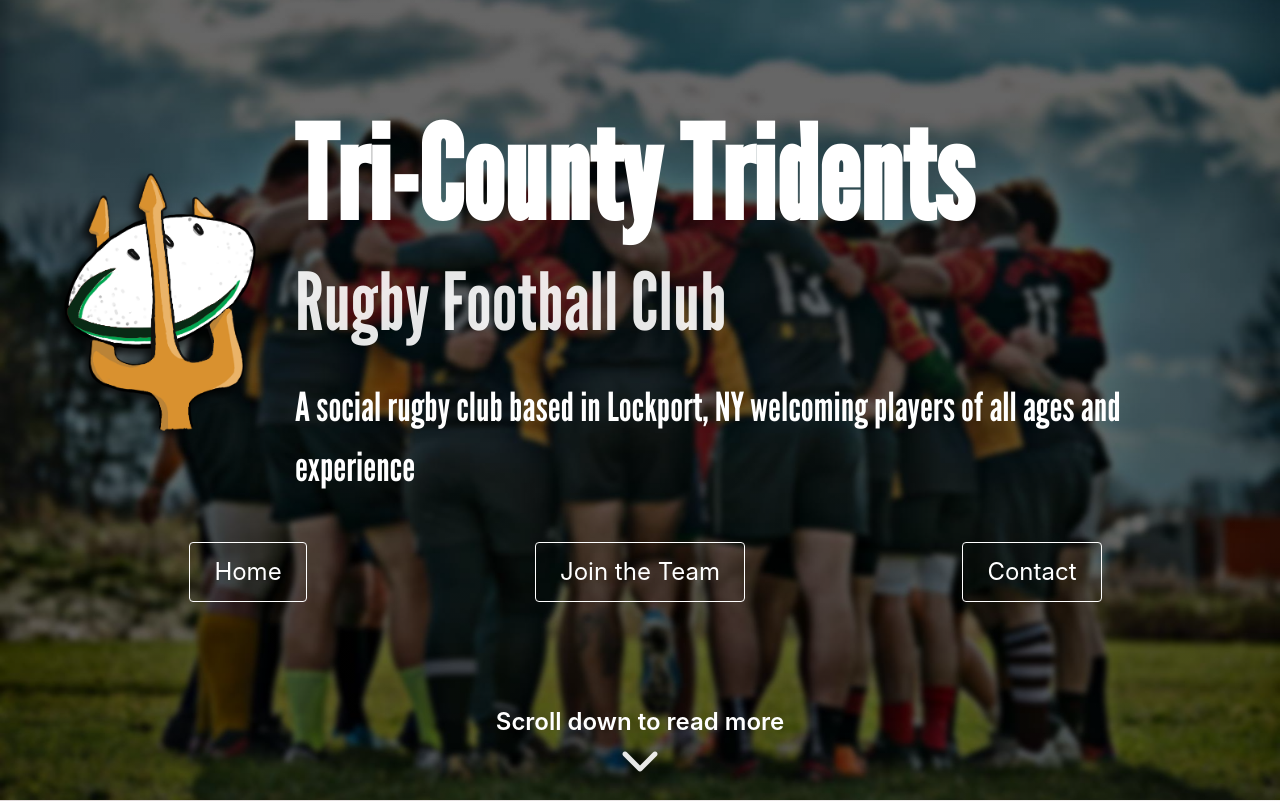
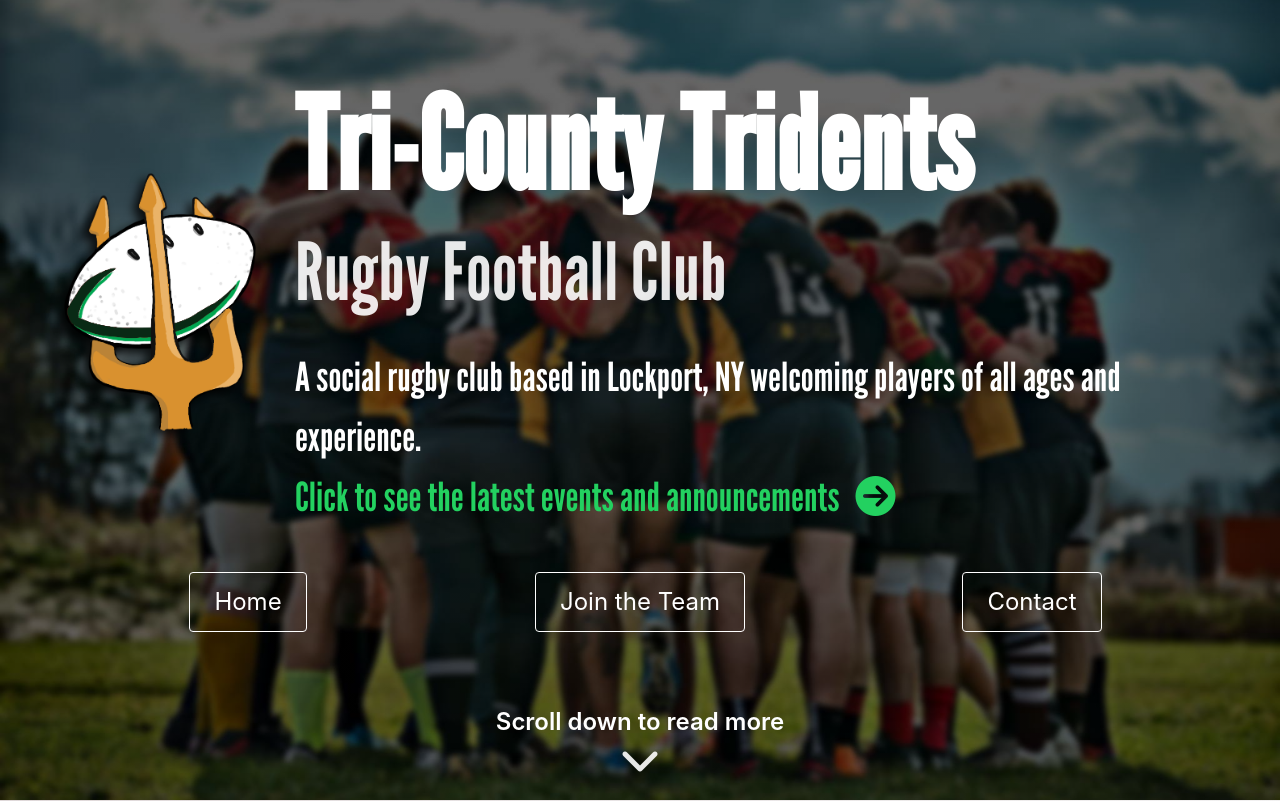
Before and after one commit to akofke/tridents-flask, a Flask app: page / in a window 1280 px wide. Shown: the top 801 px of the page. Run offline with Flask 2, Linux system fonts and the light colour scheme; parts of the project's set-up code (start-up, migrations or seed data) failed here and were passed over; some libraries are stand-ins or nearby versions.

Commit message:
add more obvious link to homepage from splashpage

```diff
--- a/tridents/static/css/splash.css
+++ b/tridents/static/css/splash.css
@@ -52,6 +52,19 @@
     filter: drop-shadow(-5px 5px 5px rgba(0, 0, 0, 0.8));
 }
 
+#home-link {
+    color: #23d160;
+}
+
+#home-link:hover {
+    color: #30b05f;
+}
+
+#home-link .fa {
+    vertical-align: baseline;
+    margin-left: 1rem;
+}
+
 #down-arrow {
     padding-bottom: 20px;
 }
--- a/tridents/templates/splash.html
+++ b/tridents/templates/splash.html
@@ -26,7 +26,11 @@
                     <h1 class="title">Tri-County Tridents</h1>
                     <h3 class="subtitle">Rugby Football Club</h3>
 
-                    <p>A social rugby club based in Lockport, NY welcoming players of all ages and experience</p>
+                    <p>A social rugby club based in Lockport, NY welcoming players of all ages and experience.</p>
+
+                    <p id="home-link-p">
+                        <a id="home-link" href="{{ url_for('home') }}">Click to see the latest events and announcements<i class="fa fa-arrow-circle-right"></i></a>
+                    </p>
                 </div>
             </div>
 
```
